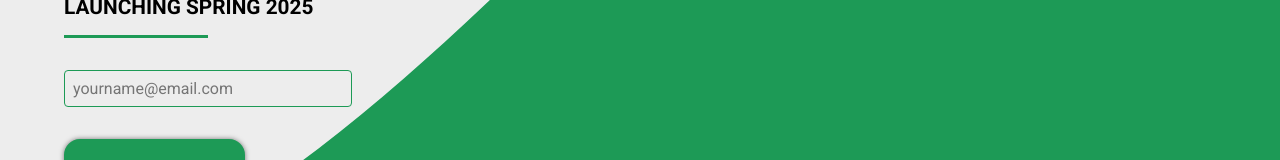
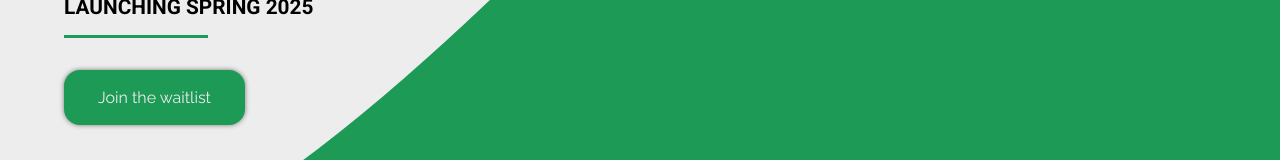
Before and after one commit to logcat-ai/logcat-ai.github.io, a React (Create React App) app: page / in a window 1280 px wide. Shown: the part 448-608 px from the top of the page. Built offline with nearby package versions, Linux system fonts and the light colour scheme.

Commit message:
chore: removed email input

```diff
--- a/src/App.css
+++ b/src/App.css
@@ -188,20 +188,3 @@ button {
 .secondary {
   color: var(--color-secondary);
 }
-
-.email-input {
-  padding: 0.5rem;
-  border: none;
-  border-radius: 0.25rem;
-  font-size: 1rem;
-  font-weight: 400;
-  background-color: var(--color-white);
-  color: var(--color-secondary);
-  border: 1px solid var(--color-secondary);
-  width: 100%;
-  font-family: "Roboto", sans-serif;
-
-  @media screen and (max-width: 900px) {
-    width: 90%;
-  }
-}
--- a/src/App.tsx
+++ b/src/App.tsx
@@ -58,12 +58,6 @@ function App() {
                 LAUNCHING SPRING 2025
                 <hr />
               </div>
-              <input
-                accept="email"
-                type="email"
-                className="email-input"
-                placeholder="yourname@email.com"
-              />
               <button
                 onClick={() => {
                   window.open(
```
Also changed, not shown: 11 other files (tests, documents, lock files or other folders).
